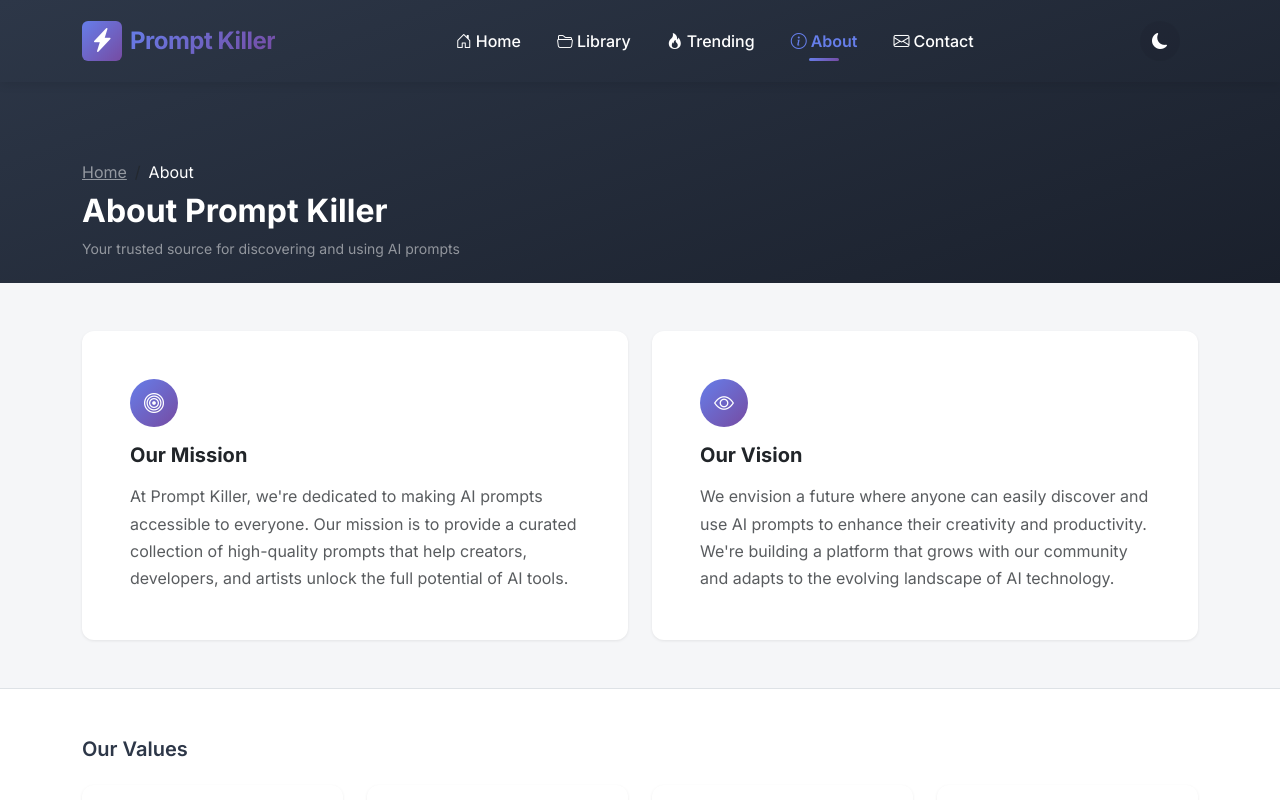
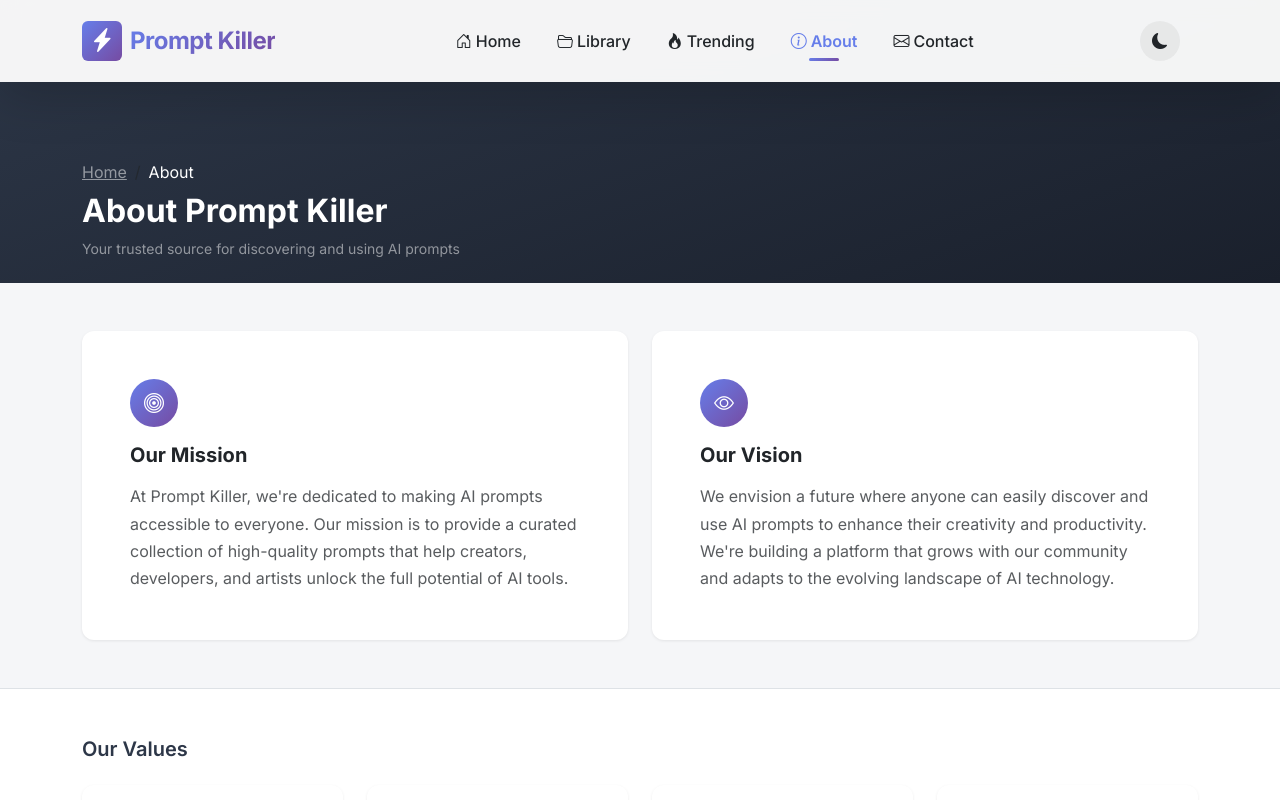
Before and after one commit to bilalparray/Prompt-Killer, a Next.js app: page /about in a window 1280 px wide. Shown: the top 800 px of the page. Built offline with nearby package versions, Linux system fonts and the light colour scheme; no server answers.

Commit message:
Add top padding for pages without a dark hero to ensure breadcrumb visibility. Update relevant components to utilize the new CSS class for consistent layout across prompts and image view pages.

```diff
--- a/src/app/(user)/prompts/[id]/page.tsx
+++ b/src/app/(user)/prompts/[id]/page.tsx
@@ -52,7 +52,7 @@ export default function ViewPromptPage() {
   if (loading) {
     return (
       <UserLayout>
-        <div className="library-page-bg min-vh-100 py-5">
+        <div className="library-page-bg min-vh-100 py-5 library-content-offset">
           <div className="container">
             <div className="text-center py-5">
               <div className="spinner-border text-primary" role="status" style={{ width: "2.5rem", height: "2.5rem" }} />
@@ -67,7 +67,7 @@ export default function ViewPromptPage() {
   if (!prompt) {
     return (
       <UserLayout>
-        <div className="library-page-bg min-vh-100 py-5">
+        <div className="library-page-bg min-vh-100 py-5 library-content-offset">
           <div className="container">
             <div className="text-center py-5">
               <i className="bi bi-exclamation-circle text-muted" style={{ fontSize: "3rem" }} />
@@ -82,7 +82,7 @@ export default function ViewPromptPage() {
 
   return (
     <UserLayout>
-      <div className="library-page-bg min-vh-100 py-4">
+      <div className="library-page-bg min-vh-100 py-4 library-content-offset">
         <div className="container">
           <nav aria-label="breadcrumb" className="library-breadcrumb mb-3">
             <ol className="breadcrumb mb-0">
--- a/src/app/(user)/view/image/[imageId]/page.tsx
+++ b/src/app/(user)/view/image/[imageId]/page.tsx
@@ -90,7 +90,7 @@ export default function ViewImagePromptPage() {
   if (loading) {
     return (
       <UserLayout>
-        <div className="library-page-bg min-vh-100 py-5">
+        <div className="library-page-bg min-vh-100 py-5 library-content-offset">
           <div className="container">
             <div className="text-center py-5">
               <div className="spinner-border text-primary" role="status" style={{ width: "2.5rem", height: "2.5rem" }} />
@@ -105,7 +105,7 @@ export default function ViewImagePromptPage() {
   if (error || !displayPrompt) {
     return (
       <UserLayout>
-        <div className="library-page-bg min-vh-100 py-5">
+        <div className="library-page-bg min-vh-100 py-5 library-content-offset">
           <div className="container">
             <div className="text-center py-5">
               <i className="bi bi-exclamation-circle text-muted" style={{ fontSize: "3rem" }} />
@@ -120,7 +120,7 @@ export default function ViewImagePromptPage() {
 
   return (
     <UserLayout>
-      <div className="library-page-bg min-vh-100 py-4">
+      <div className="library-page-bg min-vh-100 py-4 library-content-offset">
         <div className="container">
           <nav aria-label="breadcrumb" className="library-breadcrumb mb-3">
             <ol className="breadcrumb mb-0">
--- a/src/app/globals.css
+++ b/src/app/globals.css
@@ -153,6 +153,11 @@ a {
   background-color: #f5f6f8;
 }
 
+/* Pages without a dark hero (e.g. /prompts/[id], /view/image/[id]) need top padding so breadcrumb clears fixed navbar */
+.library-content-offset {
+  padding-top: 10rem;
+}
+
 /* Clear fixed navbar; first section on Library/Trending/About/Contact etc. */
 .library-hero {
   background: linear-gradient(160deg, #2d3748 0%, #1a202c 100%);
--- a/src/components/layout/UserTopNav.tsx
+++ b/src/components/layout/UserTopNav.tsx
@@ -26,6 +26,10 @@ export function UserTopNav() {
 
   if (!showNav) return null;
 
+  /* On home we can use transparent nav over dark hero; on all other pages use solid nav so links are visible */
+  const hasDarkHero = pathname === "/home";
+  const useSolidNav = scrolled || !hasDarkHero;
+
   const navLinks = [
     { href: "/home", label: "Home", icon: "bi-house-door" },
     { href: "/categories", label: "Library", icon: "bi-folder2-open" },
@@ -38,15 +42,15 @@ export function UserTopNav() {
     <>
       <nav
         className={`navbar navbar-expand-lg fixed-top transition-all ${
-          scrolled ? "navbar-scrolled shadow-lg" : "navbar-transparent"
+          useSolidNav ? "navbar-scrolled shadow-lg" : "navbar-transparent"
         }`}
         style={{
-          background: scrolled
+          background: useSolidNav
             ? theme === "dark"
               ? "rgba(26, 26, 46, 0.95)"
               : "rgba(255, 255, 255, 0.95)"
             : "transparent",
-          backdropFilter: scrolled ? "blur(10px)" : "none",
+          backdropFilter: useSolidNav ? "blur(10px)" : "none",
           transition: "all 0.3s ease",
         }}
       >
```
